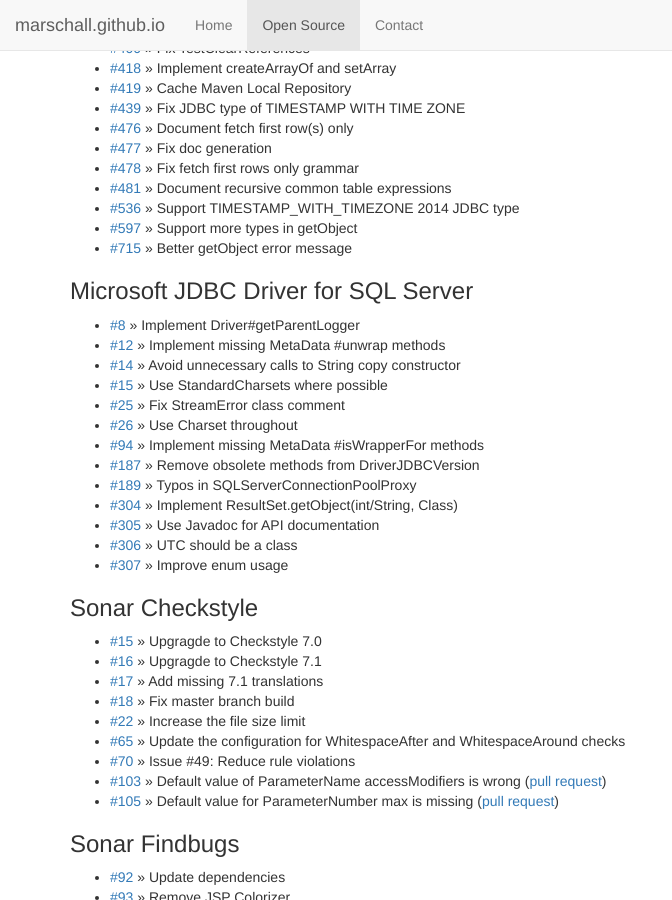
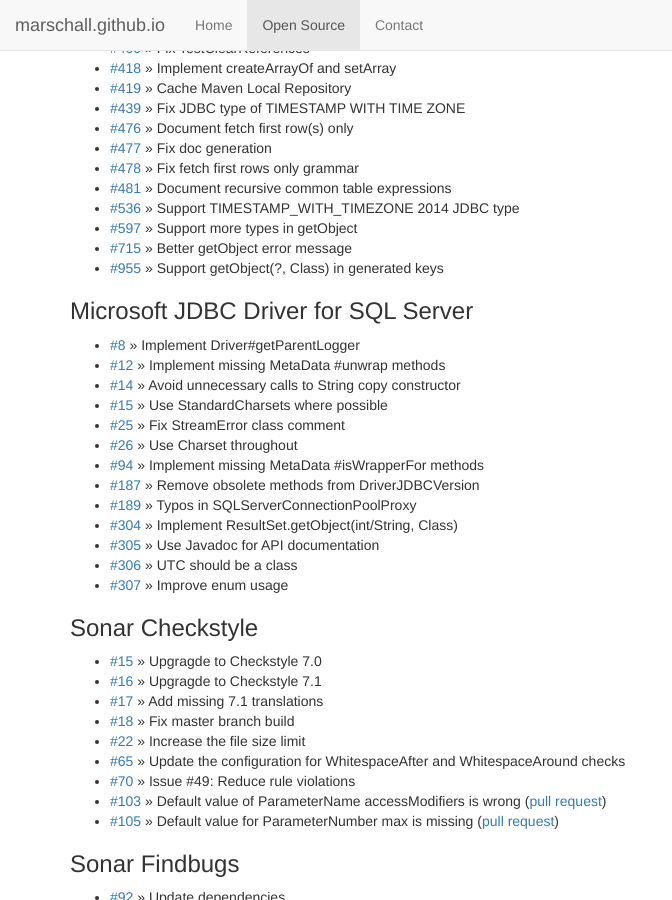
Before and after one commit to marschall/marschall.github.com, a Jekyll site: the page built from open-source.html, in a window 1280 px wide and 900 px high, scrolled down 4706 px. Shown: the whole window, without its empty margins (0-672 px from the left). Built offline with Jekyll 4.4.1, drawn with Linux system fonts in a browser that asks for light colours.

Commit message:
add h2#955

```diff
--- a/open-source.html
+++ b/open-source.html
@@ -295,6 +295,7 @@
   <li><a href="https://github.com/h2database/h2database/pull/536">#536</a> &raquo; Support TIMESTAMP_WITH_TIMEZONE 2014 JDBC type</li>
   <li><a href="https://github.com/h2database/h2database/pull/597">#597</a> &raquo; Support more types in getObject</li>
   <li><a href="https://github.com/h2database/h2database/pull/715">#715</a> &raquo; Better getObject error message</li>
+  <li><a href="https://github.com/h2database/h2database/pull/955">#955</a> &raquo; Support getObject(?, Class) in generated keys</li>
 </ul>
 <h3>Microsoft JDBC Driver for SQL Server</h3>
 <ul>
@@ -483,14 +484,11 @@
 
 
 https://github.com/spring-projects/spring-batch/pull/377
-https://github.com/spring-projects/spring-batch/pull/379
 https://github.com/spring-projects/spring-batch/pull/380
 https://github.com/spring-projects/spring-batch/pull/384
-https://github.com/spring-projects/spring-batch/pull/386
 https://github.com/spring-projects/spring-batch/pull/387
 https://github.com/spring-projects/spring-batch/pull/388
 
-https://jira.spring.io/browse/BATCH-2161
 https://jira.spring.io/browse/BATCH-2434
 https://jira.spring.io/browse/BATCH-2435
 
```
